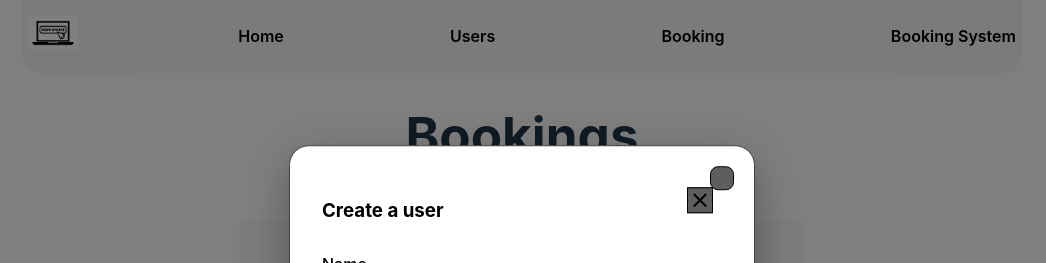
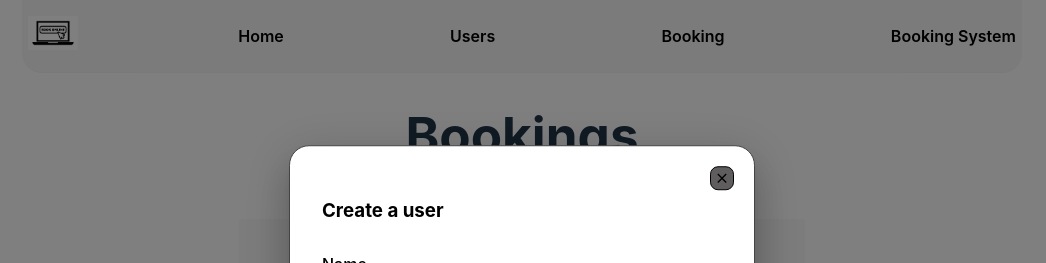
Before and after one commit to Yuliia-Diachenko/appointment-booking-system-front, a React (Vite) app: page /bookings in a window 1280 px wide. Both pictures are taken after a click on the button "Create". Shown: the top 263 px of the page, without its empty margins (118-1164 px from the left). Built offline with nearby package versions, Linux system fonts and the light colour scheme; no server answers.

Commit message:
fixed styles

```diff
--- a/src/components/ModalWindow/ModalWindow.jsx
+++ b/src/components/ModalWindow/ModalWindow.jsx
@@ -55,7 +55,7 @@ export default function ModalWindow({userId}) {
         >
         <Box sx={style} className={css.container}>
         <button onClick={handleClose} className={css.iconClose}>
-        <IoMdClose className={css.iconClose} />
+        <IoMdClose />
         </button>
                     {modalType === 'create' && <UserFormCreate
                             onStart={handleDeleteStart}
```
